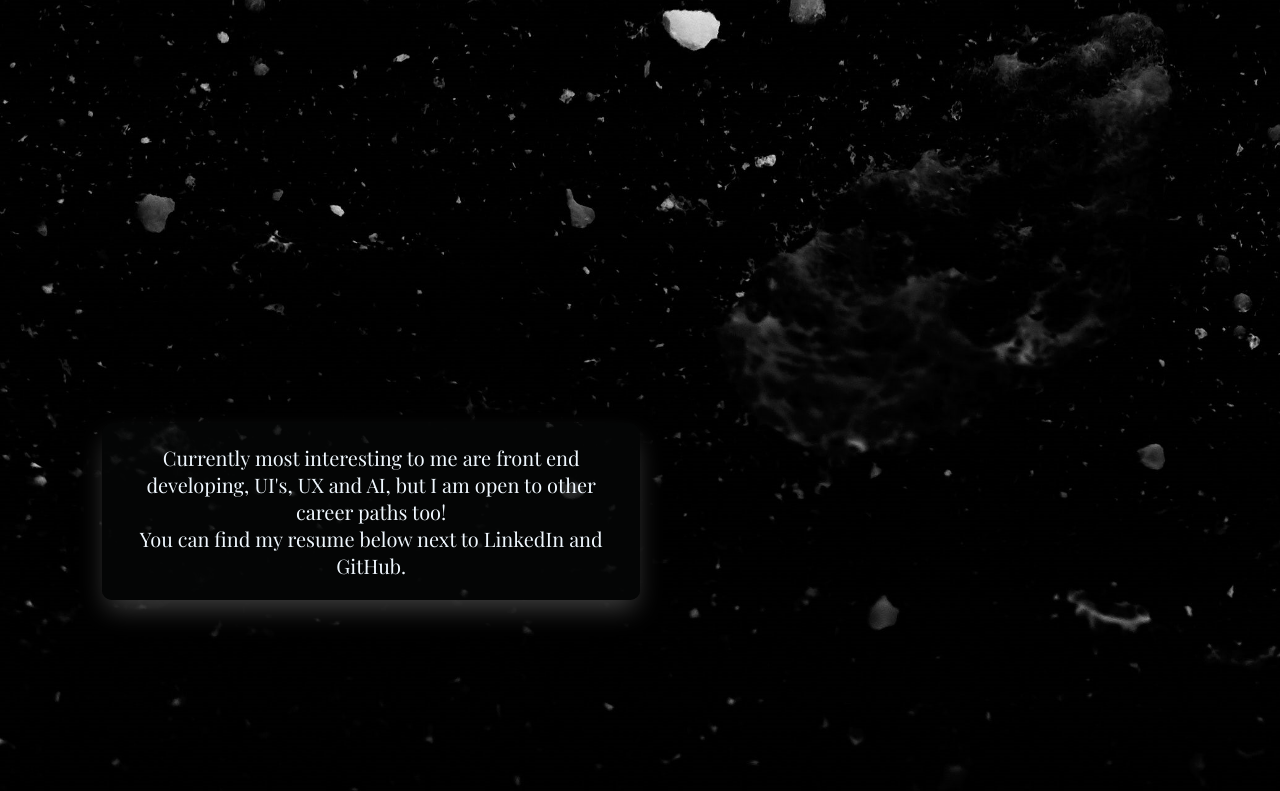
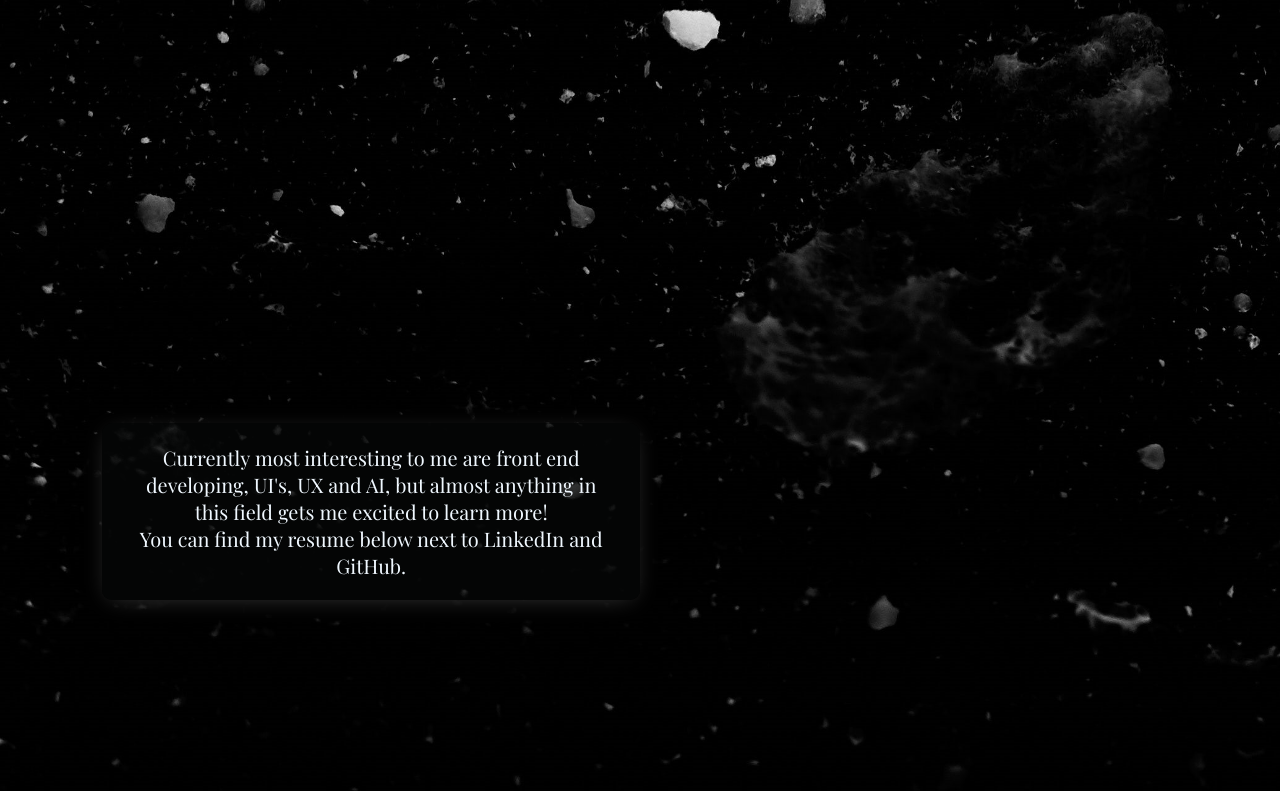
Before and after one commit to vsuusi/portfolio, a React (Create React App) app: page / in a window 1280 px wide. Shown: the part 1485-2276 px from the top of the page. Built offline with nearby package versions, Linux system fonts and the light colour scheme; a web font is replaced by a local one.

Commit message:
adjusted bio and color improvement to scrollbar

```diff
--- a/src/components/Bio.css
+++ b/src/components/Bio.css
@@ -10,7 +10,7 @@
     margin-right: 8vw;
     text-align: center;
     transition: 0.8s ease-out;
-    box-shadow: rgba(255, 255, 255, 0.25) 0px 13px 27px -5px, rgba(14, 13, 13, 0.3) 0px 8px 16px -8px;
+    box-shadow: rgba(255, 255, 255, 0.25) 0px 4px 25px -8px, rgba(14, 13, 13, 0.3) 0px 5px 10px -6px;
     opacity: 0;
     transform: translateX(-8vw);
     filter: blur(8px);
--- a/src/components/Bio.jsx
+++ b/src/components/Bio.jsx
@@ -11,11 +11,10 @@ const Bio = () => {
                 <div ref={bio1} className={`bio-1 ${bio1IsVisible ? "animate-bio" : ""}`}>
                     <p>My name is <strong>Santeri Uusitalo</strong>, a third year software engineering student and I am curiously seeking
                         a trainee position to apply and expand my programming skills.
-                    <br/>Eager to learn through hands-on experiences,
-                    <br/>I am ambitious about developing my expertise in cutting-edge technologies.</p>
+                    <br/>Eager to learn through hands-on experiences, I am ambitious about developing my expertise in cutting-edge technologies.</p>
                 </div>
                 <div ref={bio2} className={`bio-2 ${bio2IsVisible ? "animate-bio" : ""}`}>
-                <p>Currently most interesting to me are front end developing, UI's, UX and AI, but I am open to other career paths too!
+                <p>Currently most interesting to me are front end developing, UI's, UX and AI, but almost anything in this field gets me excited to learn more!
                 <br/>You can find my resume below next to LinkedIn and GitHub.</p>
             </div>
         </div>
--- a/src/components/Scrollbar.css
+++ b/src/components/Scrollbar.css
@@ -7,7 +7,7 @@
 
   /* Track */
   ::-webkit-scrollbar-track {
-    background: #f1f1f1;
+    background: var(--main-black);
   }
 
   /* Handle */
```
